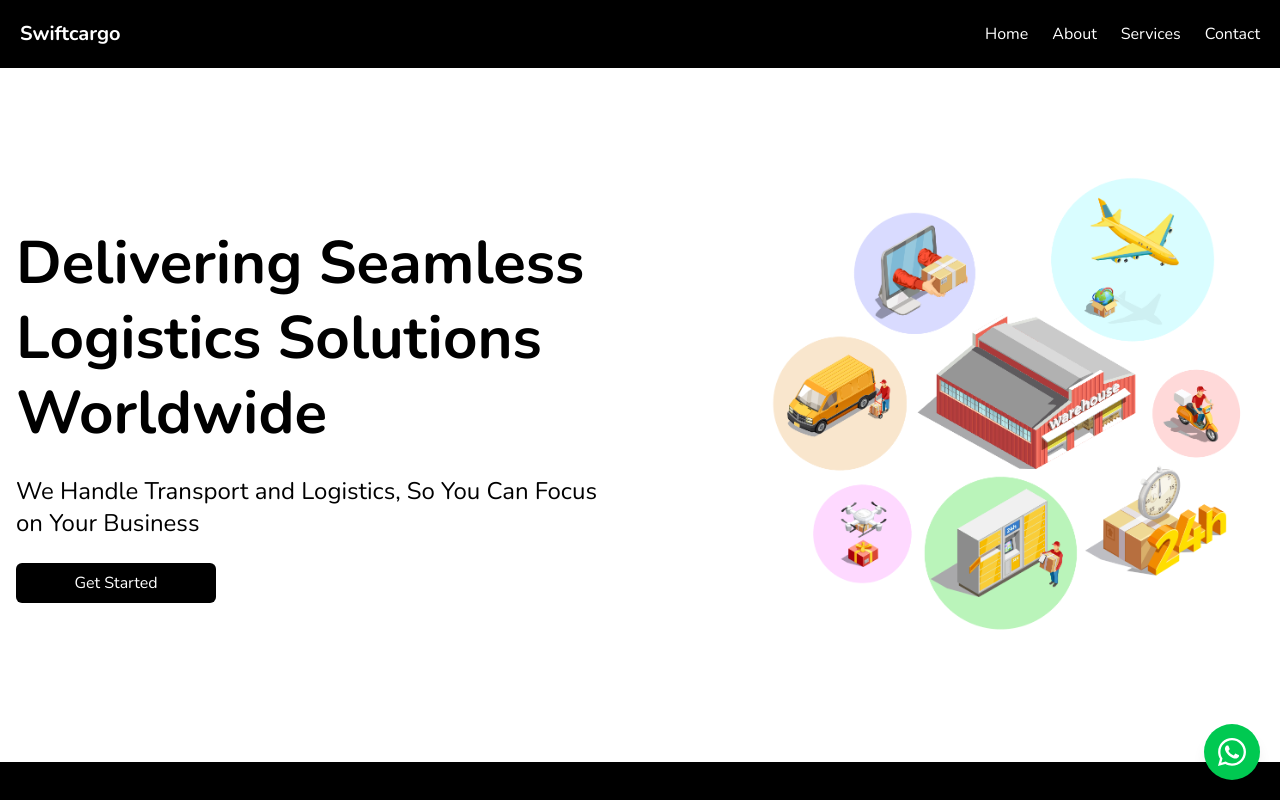
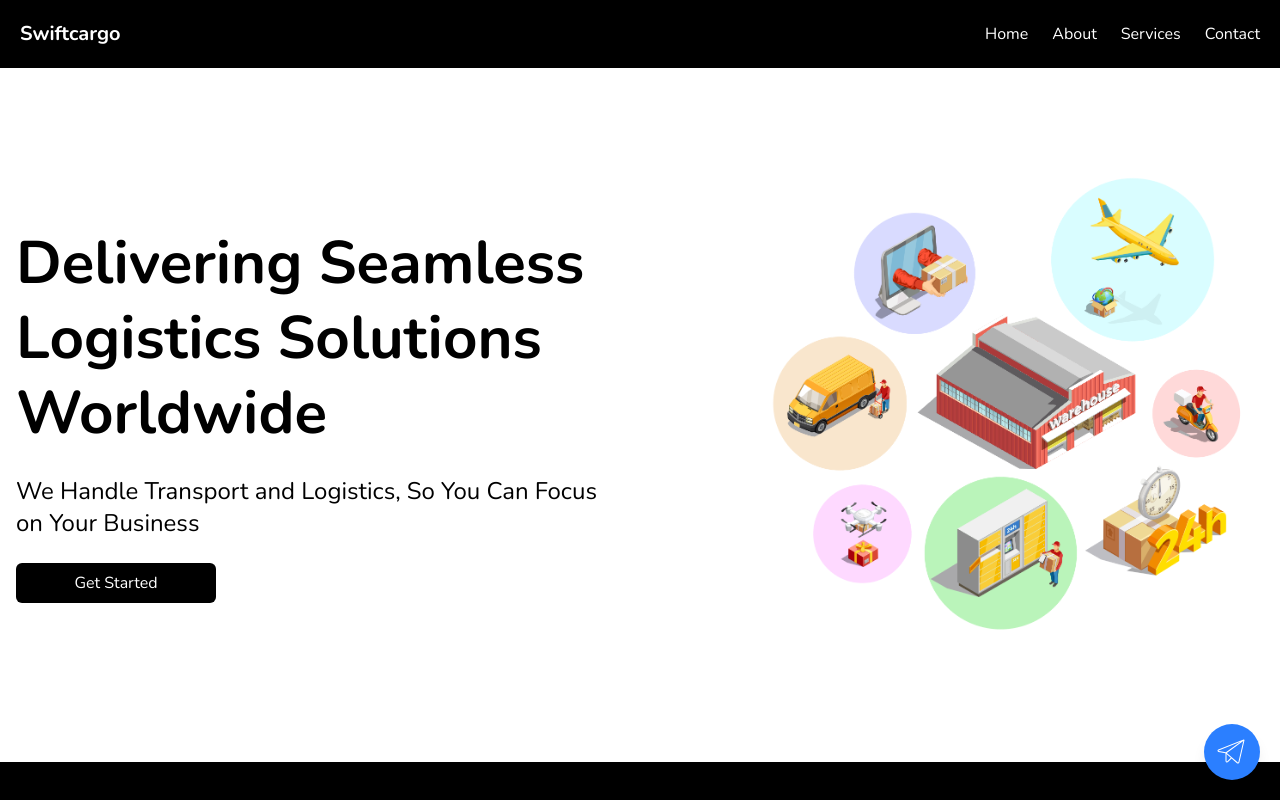
Before and after one commit to buywebteam/swiftcargo, a React (Vite) app: page / in a window 1280 px wide. Shown: the top 800 px of the page. Built offline with nearby package versions, Linux system fonts and the light colour scheme; no server answers.

Commit message:
feat: update contact section to reference Telegram instead of Whatsapp and change icon

```diff
--- a/src/components/Contact.tsx
+++ b/src/components/Contact.tsx
@@ -49,8 +49,7 @@ function ContactSection() {
           Contact Us
         </h2>
         <p className="text-gray-600 text-center mb-12 max-w-2xl mx-auto text-lg">
-          Have a question or want to get a quote? Fill out the form or reach out
-          directly via Whatsapp.
+          Have a question? Fill out the form or reach out directly via Telegram.
         </p>
 
         <div className="grid grid-cols-1 md:grid-cols-2 gap-12">
@@ -118,10 +117,6 @@ function ContactSection() {
           {/* Contact Info */}
           <div className="flex flex-col justify-center text-center md:text-left space-y-6">
             <div>
-              <h3 className="text-xl font-semibold mb-2">Whatsapp</h3>
-              <p className="text-gray-600">+1 (234) 567-8901</p>
-            </div>
-            <div>
               <h3 className="text-xl font-semibold mb-2">Address</h3>
               <p className="text-gray-600">12/A, Lanka City, Vaska, NZ.</p>
             </div>
--- a/src/components/WhatsappIcon.tsx
+++ b/src/components/WhatsappIcon.tsx
@@ -1,4 +1,4 @@
-import { FaWhatsapp } from "react-icons/fa";
+import { PiTelegramLogoThin } from "react-icons/pi";
 
 const StickyWhatsappIcon = () => {
   return (
@@ -6,9 +6,9 @@ const StickyWhatsappIcon = () => {
       href="https://wa.me/1234567890" // Replace with your WhatsApp number
       target="_blank"
       rel="noopener noreferrer"
-      className="fixed bottom-5 right-5 bg-green-500 text-white p-3 rounded-full shadow-lg hover:bg-green-600 transition duration-300 ease-in-out"
+      className="fixed bottom-5 right-5 bg-blue-500 text-white p-3 rounded-full shadow-lg hover:bg-blue-700 transition duration-300 ease-in-out"
     >
-      <FaWhatsapp size={32} />
+      <PiTelegramLogoThin color="white" size={32} />
     </a>
   );
 };
```
